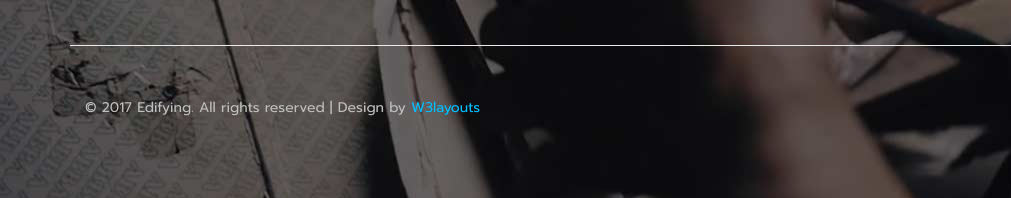
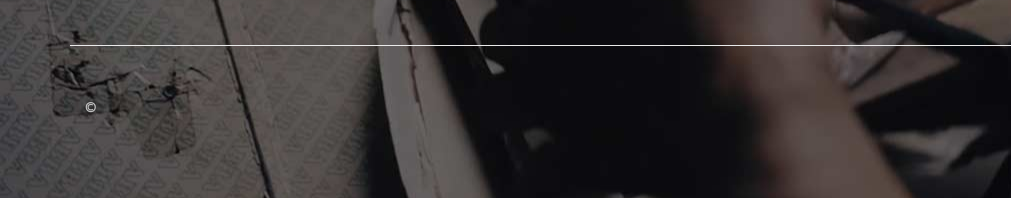
Before and after one commit to FreeFlowOrg/Educational-Website, a plain HTML site: page services.html in a window 1280 px wide. Shown: the part 2949-3147 px from the top of the page, 0-1011 px from the left. Drawn offline with Linux system fonts and the light colour scheme.

Commit message:
Update services.html

```diff
--- a/services.html
+++ b/services.html
@@ -4,8 +4,6 @@
 <title>E-</title>
 <meta name="viewport" content="width=device-width, initial-scale=1">
 <meta http-equiv="Content-Type" content="text/html; charset=utf-8" />
-<meta name="keywords" content="Edifying Responsive web template, Bootstrap Web Templates, Flat Web Templates, Android Compatible web template,
-Smartphone Compatible web template, free webdesigns for Nokia, Samsung, LG, SonyEricsson, Motorola web design" />
 <script type="application/x-javascript"> addEventListener("load", function() { setTimeout(hideURLbar, 0); }, false);
 		function hideURLbar(){ window.scrollTo(0,1); } </script>
 <!-- //custom-theme -->
@@ -380,7 +378,7 @@ Smartphone Compatible web template, free webdesigns for Nokia, Samsung, LG, Sony
 			</div>
 			<div class="w3_agileits_copy_right_social">
 				<div class="col-md-6 agileits_w3layouts_copy_right">
-					<p>&copy; 2017 Edifying. All rights reserved | Design by <a href="http://w3layouts.com/">W3layouts</a></p>
+					<p>&copy;</a></p>
 				</div>
 				<div class="col-md-6 w3_agile_copy_right">
 					<ul class="agileinfo_social_icons">
```
